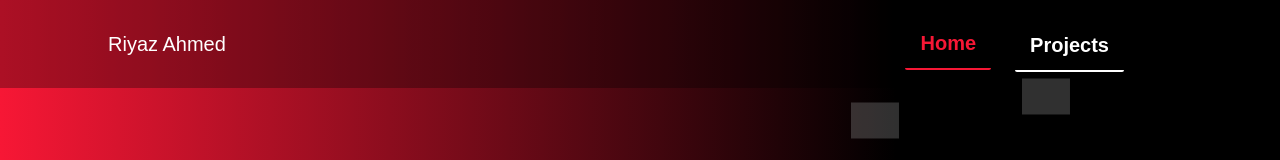
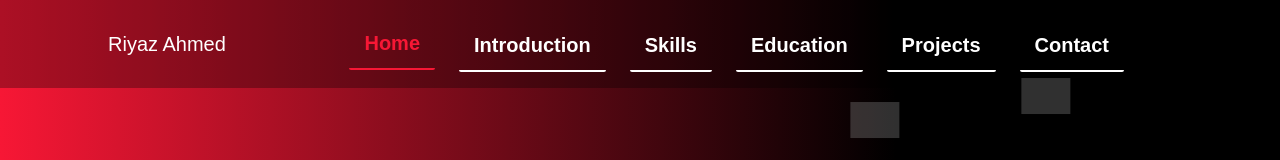
Before and after one commit to Riyaz350/Riyaz-Ahmed, a React (Vite) app: page / in a window 1280 px wide. Shown: the top 160 px of the page. Built offline with nearby package versions, Linux system fonts and the light colour scheme; grey boxes are pictures that could not be loaded; a web font is replaced by a local one.

Commit message:
enabled react scroll

```diff
--- a/package.json
+++ b/package.json
@@ -15,9 +15,11 @@
     "localforage": "^1.10.0",
     "match-sorter": "^6.3.1",
     "react": "^18.2.0",
+    "react-dnd": "^16.0.1",
     "react-dom": "^18.2.0",
     "react-icons": "^4.12.0",
     "react-router-dom": "^6.20.1",
+    "react-scroll": "^1.9.0",
     "react-simple-typewriter": "^5.0.1",
     "sort-by": "^1.2.0"
   },
--- a/src/Home/Contact/Contact.jsx
+++ b/src/Home/Contact/Contact.jsx
@@ -5,6 +5,9 @@ const Contact = () => {
     const [from_name, setName] = useState('');
     const [email_id, setEmail] = useState('');
     const [message, setMessage] = useState('');
+
+    const links = "bg-white text-sm lg:text-base  text-[#f71735] border-2 border-[#f71735] p-2 rounded-lg hover:bg-[#f71735] hover:text-white lg:w-1/4 flex justify-center items-center lg:gap-2"
+
 
     const handleSubmit = async (e) => {
       e.preventDefault();
@@ -23,25 +26,39 @@ const Contact = () => {
 
 
     return (
-        <div className="grid grid-cols-2 max-w-5xl mx-auto">
+        <div className="lg:grid grid-cols-2 max-w-5xl mx-auto md:border-4 mt-2  border-[#f71735] p-2 lg:p-10">
+            <div className="col-span-1 flex flex-col justify-center text-xl lg:text-3xl gap-10 ">
+                <p className='text-center lg:text-left'>{"I'm"} always up for a conversation</p>
+                <div className='flex flex-col gap-2  '>
+                    <div className='flex gap-2 items-center justify-center lg:justify-start'><img className='w-fit' src="https://i.ibb.co/2ZDZ2kW/icons8-email.gif" alt="" /><p>Email: skriyaz3582@gmail.com</p></div>
+                    {/* <a target="_blank" href="https://icons8.com/icon/2FxDGcmY6mE9/letter">Email</a> icon by <a target="_blank" href="https://icons8.com">Icons8</a> */}
+                    <div className='flex gap-2 items-center justify-center lg:justify-start '><img className='w-fit' src="https://i.ibb.co/K9G5Cw5/icons8-address.gif" alt="" /><p>Address: Brahmanbaria, Bangladesh</p></div>
+                    {/* <a target="_blank" href="https://icons8.com/icon/YKWkIGwDeMJg/address">Address</a> icon by <a target="_blank" href="https://icons8.com">Icons8</a> */}
+                    <div className='flex gap-2 items-center justify-center lg:justify-start'><img className='w-fit' src="https://i.ibb.co/MNL6VT3/icons8-call.gif" alt="" /><p>Address: Brahmanbaria, Bangladesh</p></div>
+                    {/* <a target="_blank" href="https://icons8.com/icon/uiCge755lurb/phonelink-ring">Call</a> icon by <a target="_blank" href="https://icons8.com">Icons8</a> */}
+                </div>
+            </div>
+
+
             <div className="col-span-1">
                 <div>
-                    <form className='flex flex-col text-xl' onSubmit={handleSubmit}>
+                    <h1 className='text-xl lg:text-3xl'>Send me a Message...</h1>
+                    <form className='flex flex-col items-start text-xl gap-2' onSubmit={handleSubmit}>
                         <label>Name:</label>
-                        <input className='border-2 border-[#f71735] w-1/2 rounded-lg' type="text" value={from_name} onChange={(e) => setName(e.target.value)} />
+                        <input className='border-2 border-[#f71735] w-full  h-[40px] rounded-lg' type="text" value={from_name} onChange={(e) => setName(e.target.value)} />
 
                         <label>Email:</label>
-                        <input className='border-2 border-[#f71735] w-1/2 rounded-lg' type="email" value={email_id} onChange={(e) => setEmail(e.target.value)} />
+                        <input className='border-2 border-[#f71735] w-full  h-[40px] rounded-lg' type="email" value={email_id} onChange={(e) => setEmail(e.target.value)} />
 
                         <label>Message:</label>
-                        <textarea className='border-2 border-[#f71735] w-1/2 rounded-lg' value={message} onChange={(e) => setMessage(e.target.value)} />
+                        <textarea className='border-2 border-[#f71735] w-full  rounded-lg' value={message} onChange={(e) => setMessage(e.target.value)} />
 
-                        <button type="submit">Send Email</button>
+                        <button className={links} type="submit">Send Email</button>
                     </form>
                 </div>
                 <div></div>
             </div>
-            <div className="col-span-1"></div>
+
         </div>
     );
     }
--- a/src/Home/Home.jsx
+++ b/src/Home/Home.jsx
@@ -12,6 +12,7 @@ import Contact from "./Contact/Contact";
 const Home = () => {
 
 
+
     return (
         <div className="afa">
             <div>
@@ -20,29 +21,31 @@ const Home = () => {
             <div className="">
                 {/* <video src={bg} autoPlay loop/> */}
                 {/* <img src={bg} /> */}
+                <div id="banner">
                 <Banner></Banner>
+                </div>
 
-                <div className="my-10">
+                <div id="intro" className="my-10">
                     <Title title='Introduction' subTitle='About me'></Title>
                     <Intro></Intro>
                 </div>
 
-                <div className="my-10">
+                <div id="skills" className="my-10">
                     <Title title='My Skills' subTitle=''></Title>
                     <Skills></Skills>
                 </div>
 
-                <div className="my-10">
+                <div id="education" className="my-10">
                     <Title title='Education' subTitle=''></Title>
                     <Education></Education>
                 </div>
 
-                <div className="my-10">
+                <div id="projects" className="my-10">
                     <Title title='My Projects' subTitle=''></Title>
                     <Projects></Projects>
                 </div>
 
-                <div className="my-10">
+                <div id="contact" className="my-10">
                     <Title title='Contact Me' subTitle=''></Title>
                     <Contact></Contact>
                 </div>
--- a/src/Home/Projects/Projects.jsx
+++ b/src/Home/Projects/Projects.jsx
@@ -10,7 +10,7 @@ const Projects = () => {
     const pill = "bg-[#f71735] w-fit p-2 text-white rounded-lg"
     const links = "bg-white text-sm lg:text-base  text-[#f71735] border-2 border-[#f71735] p-2 rounded-lg hover:bg-[#f71735] hover:text-white lg:w-1/4 flex justify-center items-center lg:gap-2"
     return (
-        <div className="max-w-5xl mx-auto p-10 lg:p-0 my-10 space-y-10 lg:space-y-0">
+        <div  className="max-w-5xl mx-auto p-10 lg:p-0 my-10 space-y-10 lg:space-y-0">
 
             <div className="md:grid grid-cols-5">
                 <div className="col-span-2"></div>
--- /dev/null
+++ b/src/Hook/useScroll.jsx
@@ -0,0 +1,13 @@
+import { createContext, useState } from 'react';
+export const scrollContext = createContext(null)
+
+const useScroll = ({children}) => {
+    const {scroll, setScroll} = useState('')
+
+    const value = {scroll, setScroll}
+    return (
+        <scrollContext.Provider value={value}>{children}</scrollContext.Provider>
+    );
+};
+
+export default useScroll;
--- a/src/Shared/Navbar.jsx
+++ b/src/Shared/Navbar.jsx
@@ -1,14 +1,18 @@
 import { NavLink } from 'react-router-dom';
 import '../App.css'
+import { Link } from 'react-scroll';
+
 
 const Navbar = () => {
-    // const active = 'btn font-bold bg-[#1e1e24] border-2 lg:w-auto w-full border-[#FFDDB6] text-[#FFDDB6] rounded-lg hover:bg-[#FFDDB6] hover:text-[#92140c] hover:border-[#FFDDB6]'
-    // const inActive = 'btn bg-[#f71735] text-white border-2 lg:w-auto w-full border-[#FFDDB6] rounded-lg hover:bg-[#92140c] hover:border-[#FFDDB6] hover:text-[#FFDDB6]'
 
     const navLinks =
     < div className=" z-10 flex flex-col lg:flex-row items-center gap-6 space-y-1">
-      <NavLink className={({ isActive, isPending,  }) =>isPending ? "pending" : isActive ? "active" : "inActive"} to="/">Home</NavLink>
-      <NavLink className={({ isActive, isPending }) =>isPending ? "pending" : isActive ? "active" : "inActive"} to="/projects">Projects</NavLink>
+      <Link className={ "inActive" } to="banner" spy={true} smooth={true} duration={250}>Home</Link>
+      <Link className={ "inActive" } to="intro" spy={true} smooth={true} duration={250}>Introduction</Link>
+      <Link className={ "inActive" } to="skills" spy={true} smooth={true} duration={250}>Skills</Link>
+      <Link className={ "inActive" } to="education" spy={true} smooth={true} duration={250}>Education</Link>
+      <Link className={ "inActive" } to="projects" spy={true} smooth={true} duration={250}>Projects</Link>
+      <Link className={ "inActive" } to="contact" spy={true} smooth={true} duration={250}>Contact</Link>
     </div>
     return (
         <div className=" navbar justify-between bg-black bg-opacity-30 fixed">
--- a/src/main.jsx
+++ b/src/main.jsx
@@ -12,10 +12,6 @@ const router = createBrowserRouter([
   {
     path: "/",
     element: <Home></Home>
-  },
-  {
-    path:"/projects",
-    element:<Projects></Projects>
   }
 ]);
 
```
Also changed, not shown: 1 other file (tests, documents, lock files or other folders).
